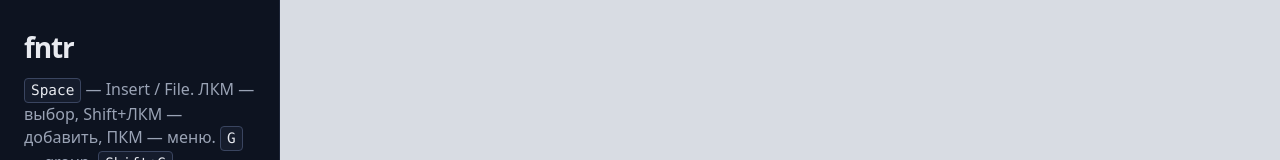
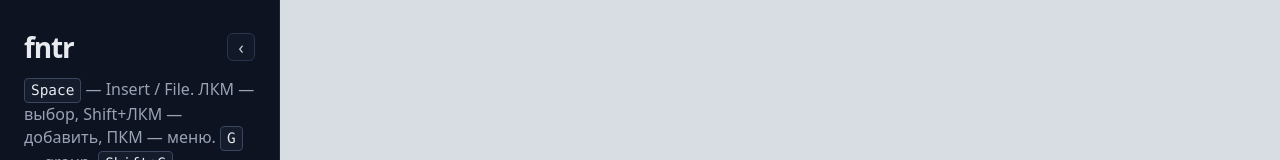
Before and after one commit to kaineer/fntr, a React (Vite) app: page / in a window 1280 px wide. Shown: the top 160 px of the page. Built offline with nearby package versions, Linux system fonts and the light colour scheme.

Commit message:
remove box mentions

```diff
--- a/src/App.css
+++ b/src/App.css
@@ -2,6 +2,11 @@
   display: grid;
   grid-template-columns: 280px 1fr;
   min-height: 100svh;
+  transition: grid-template-columns 0.2s ease;
+}
+
+.app.panel-collapsed {
+  grid-template-columns: 44px 1fr;
 }
 
 .panel {
@@ -11,6 +16,48 @@
   padding: 28px 24px;
   border-right: 1px solid #1c2436;
   background: #0d1320;
+  min-width: 0;
+}
+
+.panel.collapsed {
+  padding: 16px 8px;
+  align-items: center;
+  gap: 12px;
+}
+
+.panel-header {
+  display: flex;
+  align-items: center;
+  justify-content: space-between;
+  gap: 8px;
+}
+
+.panel.collapsed .panel-header {
+  justify-content: center;
+}
+
+.panel-toggle {
+  all: unset;
+  box-sizing: border-box;
+  display: inline-flex;
+  align-items: center;
+  justify-content: center;
+  width: 28px;
+  height: 28px;
+  border: 1px solid #2a3550;
+  border-radius: 6px;
+  background: #111827;
+  color: #c5cad6;
+  font-size: 18px;
+  line-height: 1;
+  cursor: pointer;
+  flex-shrink: 0;
+}
+
+.panel-toggle:hover,
+.panel-toggle:focus-visible {
+  border-color: #6ea8fe;
+  color: #e8eaf0;
 }
 
 .panel h1 {
@@ -360,9 +407,20 @@
     grid-template-rows: auto 1fr;
   }
 
+  .app.panel-collapsed {
+    grid-template-columns: 1fr;
+    grid-template-rows: auto 1fr;
+  }
+
   .panel {
     border-right: none;
     border-bottom: 1px solid #1c2436;
+  }
+
+  .panel.collapsed {
+    flex-direction: row;
+    justify-content: flex-end;
+    padding: 8px 12px;
   }
 
   .viewport {
--- a/src/App.tsx
+++ b/src/App.tsx
@@ -1,4 +1,4 @@
-import { useRef } from 'react'
+import { useRef, useState } from 'react'
 import { Scene } from './scene/Scene.tsx'
 import { addToSelection, selectObject } from './store/objectsSlice.ts'
 import { useAppDispatch, useAppSelector } from './store/hooks.ts'
@@ -10,7 +10,6 @@ import './App.css'
 
 const typeLabels = {
   cube: 'Cube',
-  box: 'Box',
   sphere: 'Sphere',
 } as const
 
@@ -19,15 +18,33 @@ function App() {
   const objects = useAppSelector((state) => state.objects.items)
   const selectedIds = useAppSelector((state) => state.objects.selectedIds)
   const formRef = useRef<HTMLElement>(null)
+  const [panelCollapsed, setPanelCollapsed] = useState(false)
 
   return (
-    <div className="app">
-      <aside className="panel">
-        <h1>fntr</h1>
+    <div className={panelCollapsed ? 'app panel-collapsed' : 'app'}>
+      <aside className={panelCollapsed ? 'panel collapsed' : 'panel'}>
+        <div className="panel-header">
+          {panelCollapsed ? null : <h1>fntr</h1>}
+          <button
+            type="button"
+            className="panel-toggle"
+            aria-label={
+              panelCollapsed ? 'Развернуть панель' : 'Свернуть панель'
+            }
+            aria-expanded={!panelCollapsed}
+            title={panelCollapsed ? 'Развернуть' : 'Свернуть'}
+            onClick={() => setPanelCollapsed((value) => !value)}
+          >
+            {panelCollapsed ? '›' : '‹'}
+          </button>
+        </div>
+
+        {panelCollapsed ? null : (
+          <>
             <p>
-          <kbd>Space</kbd> — Insert / File. ЛКМ — выбор, Shift+ЛКМ — добавить,
-          ПКМ — меню. <kbd>G</kbd> — group, <kbd>Shift+G</kbd> — ungroup.{' '}
-          <kbd>X</kbd>/<kbd>Y</kbd>/<kbd>P</kbd> — cut/yank/paste.
+              <kbd>Space</kbd> — Insert / File. ЛКМ — выбор, Shift+ЛКМ —
+              добавить, ПКМ — меню. <kbd>G</kbd> — group, <kbd>Shift+G</kbd> —
+              ungroup. <kbd>X</kbd>/<kbd>Y</kbd>/<kbd>P</kbd> — cut/yank/paste.
             </p>
 
             <section className="object-list">
@@ -71,6 +88,8 @@ function App() {
                 </ul>
               )}
             </section>
+          </>
+        )}
       </aside>
       <main className="viewport">
         <Scene overlayRef={formRef} />
--- a/src/io/sceneFile.ts
+++ b/src/io/sceneFile.ts
@@ -30,7 +30,9 @@ export type SceneFile = {
 }
 
 function normalizeType(type: unknown): ObjectType | null {
-  if (type === 'cube' || type === 'sphere' || type === 'box') return type
+  if (type === 'cube' || type === 'sphere') return type
+  // Legacy alias from older scene files.
+  if (type === 'box') return 'cube'
   return null
 }
 
@@ -55,7 +57,7 @@ export function buildSceneFile(objects: SceneObject[]): SceneFile {
     version: SCENE_FILE_VERSION,
     origin,
     objects: objects.map((object) => ({
-      type: object.type === 'box' ? 'cube' : object.type,
+      type: object.type,
       size: roundVec(object.size),
       color: object.color,
       offset: roundVec({
@@ -132,7 +134,7 @@ export function sceneFileToObjects(
 ): SceneObject[] {
   return file.objects.map((object) => ({
     id: nanoid(),
-    type: object.type === 'box' ? 'cube' : object.type,
+    type: object.type,
     size: { ...object.size },
     color: object.color,
     rotation: degToRad(object.rotation),
--- a/src/scene/SceneObjectMesh.tsx
+++ b/src/scene/SceneObjectMesh.tsx
@@ -53,12 +53,12 @@ export function SceneObjectMesh({ object }: SceneObjectMeshProps) {
   ]
 
   const primaryId = primarySelectedId(selectedIds)
-  const isBox = type === 'cube' || type === 'box'
-  // Size: edges on the single selected box. Rotate: edges on every selected box.
+  const isCube = type === 'cube'
+  // Size: edges on the single selected cube. Rotate: edges on every selected cube.
   const showSizeEdges = Boolean(
-    sizeEdit && selected && primaryId === object.id && isBox,
+    sizeEdit && selected && primaryId === object.id && isCube,
   )
-  const showRotateEdges = Boolean(rotateEdit && selected && isBox)
+  const showRotateEdges = Boolean(rotateEdit && selected && isCube)
   const edgeEditing = showSizeEdges || showRotateEdges
   const activeEdge = showSizeEdges
     ? sizeEdit!.edge
@@ -67,13 +67,13 @@ export function SceneObjectMesh({ object }: SceneObjectMeshProps) {
       : null
 
   const showSourceCorners = Boolean(
-    isBox &&
+    isCube &&
       selected &&
       primaryId === object.id &&
       (align?.phase === 'pickSourceCorner' || align?.phase === 'pickTarget'),
   )
   const showTargetCorners = Boolean(
-    isBox &&
+    isCube &&
       align?.phase === 'pickTargetCorner' &&
       align.targetId === object.id,
   )
--- a/src/store/objectsSlice.ts
+++ b/src/store/objectsSlice.ts
@@ -12,7 +12,7 @@ import {
 } from './selection.ts'
 import { DEFAULT_SIZE_EDGE, type SizeEdge } from './sizeEdge.ts'
 
-export type ObjectType = 'cube' | 'box' | 'sphere'
+export type ObjectType = 'cube' | 'sphere'
 
 export type Vec3 = {
   x: number
@@ -120,10 +120,6 @@ const defaultsByType: Record<ObjectType, Pick<SceneObject, 'size' | 'rotation'>>
   {
     cube: {
       size: { x: 1, y: 1, z: 1 },
-      rotation: { x: 0, y: 0, z: 0 },
-    },
-    box: {
-      size: { x: 2, y: 1, z: 0.75 },
       rotation: { x: 0, y: 0, z: 0 },
     },
     sphere: {
@@ -282,15 +278,15 @@ const objectsSlice = createSlice({
     },
     startRotateEdit(state) {
       if (state.selectedIds.length === 0) return
-      const boxId =
+      const edgeOwnerId =
         state.selectedIds.find((id) => {
           const item = state.items.find((entry) => entry.id === id)
-          return item?.type === 'cube' || item?.type === 'box'
+          return item?.type === 'cube'
         }) ?? primarySelectedId(state.selectedIds)
-      if (!boxId) return
+      if (!edgeOwnerId) return
       state.rotateEdit = {
         edge: { ...DEFAULT_SIZE_EDGE },
-        edgeObjectId: boxId,
+        edgeObjectId: edgeOwnerId,
         formOpen: false,
       }
       state.sizeEdit = null
@@ -334,7 +330,7 @@ const objectsSlice = createSlice({
       if (state.selectedIds.length !== 1) return
       const primary = primarySelectedId(state.selectedIds)
       const item = state.items.find((entry) => entry.id === primary)
-      if (!item || (item.type !== 'cube' && item.type !== 'box')) return
+      if (!item || item.type !== 'cube') return
       state.align = { phase: 'pickSourceCorner' }
       state.dragPlane = null
       state.sizeEdit = null
@@ -359,7 +355,7 @@ const objectsSlice = createSlice({
       const primary = primarySelectedId(state.selectedIds)
       if (!primary || action.payload === primary) return
       const target = state.items.find((entry) => entry.id === action.payload)
-      if (!target || (target.type !== 'cube' && target.type !== 'box')) return
+      if (!target || target.type !== 'cube') return
       state.align = {
         phase: 'pickTargetCorner',
         sourceCorner: state.align.sourceCorner,
--- a/src/store/pasteOffset.ts
+++ b/src/store/pasteOffset.ts
@@ -7,7 +7,7 @@ type Vec3 = {
 }
 
 type PasteSource = {
-  type: 'cube' | 'box' | 'sphere'
+  type: 'cube' | 'sphere'
   size: Vec3
   rotation: Vec3
   position: Vec3
--- a/src/ui/CommandMenu.tsx
+++ b/src/ui/CommandMenu.tsx
@@ -66,8 +66,7 @@ export function CommandMenu() {
   const rotateEdit = useAppSelector((state) => state.objects.rotateEdit)
   const selectedId = primarySelectedId(selectedIds)
   const selectedItem = items.find((item) => item.id === selectedId)
-  const isBox =
-    selectedItem?.type === 'cube' || selectedItem?.type === 'box'
+  const isCube = selectedItem?.type === 'cube'
   const multi = selectedIds.length > 1
   const groupSelectedActive = isGroupSelection(items, selectedIds)
   const selectedColor = selectedItem?.color
@@ -232,7 +231,7 @@ export function CommandMenu() {
       label: 'Move',
       onSelect: () => dispatch(setMenuLevel('move')),
     },
-    ...(!multi && isBox
+    ...(!multi && isCube
       ? [
           {
             id: 'align',
```
Also changed, not shown: 1 other file (tests, documents, lock files or other folders). Lines whose indentation alone changed are shown as unchanged.
